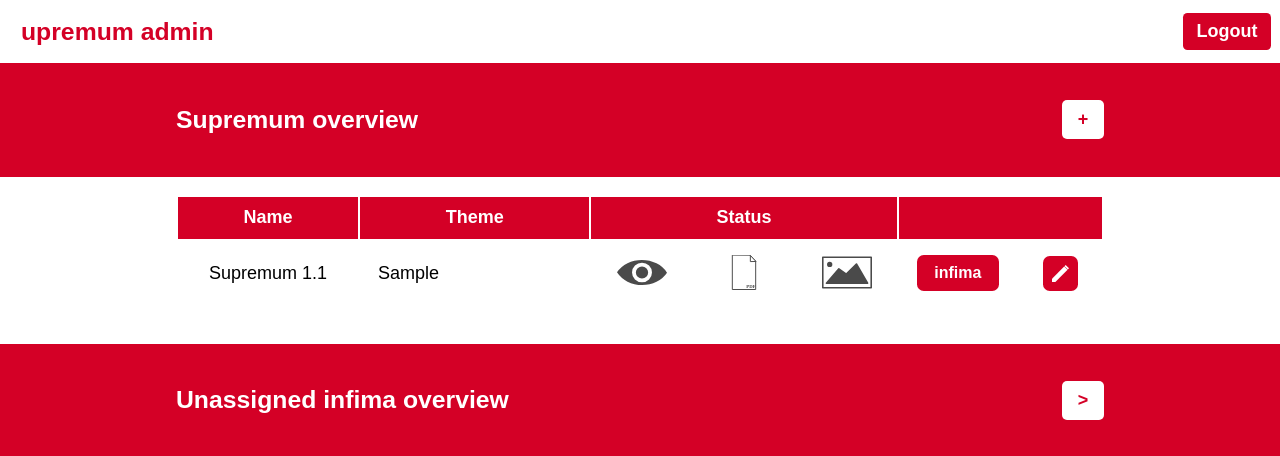
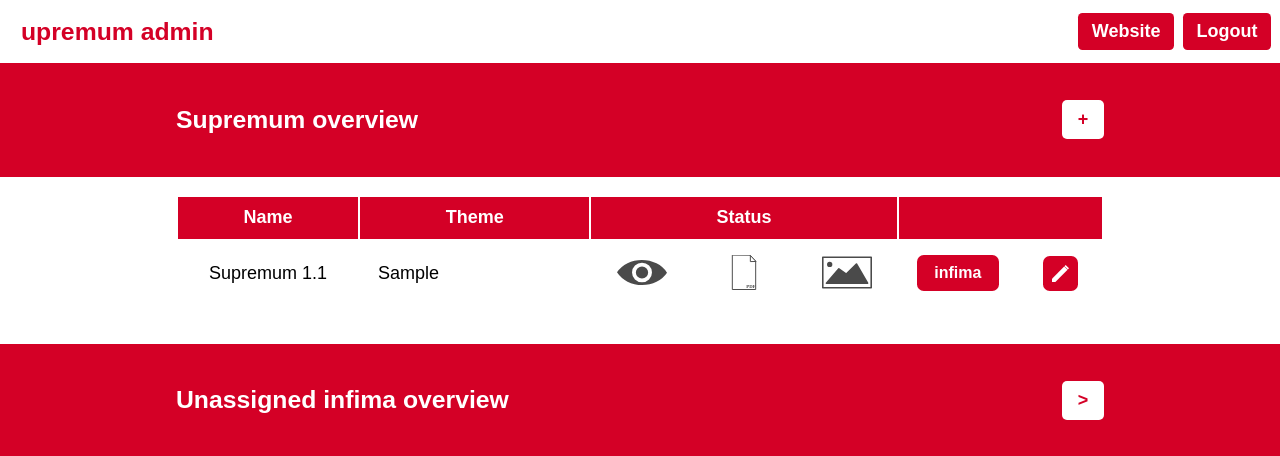
Before and after one commit to GEWIS/supremumweb, a Flask app: page /admin/ in a window 1280 px wide. Shown: the top 456 px of the page. Run offline with Flask 2, Linux system fonts and the light colour scheme; a user stored in the database is signed in; tables that the repository leaves empty hold one stand-in row (values such as "Sample post"); some libraries are stand-ins or nearby versions.

Commit message:
feat: add buttons to and from admin panel

```diff
--- a/app/admin/templates/components/admin_menu.html
+++ b/app/admin/templates/components/admin_menu.html
@@ -5,3 +5,9 @@
 {% block title %}
 <h3 class="logo-text accomodate-shrink">upremum admin</h3>
 {% endblock %}
+
+{% block cross_link %}
+<a href="/" class="login-btn btn-hover">
+    <span><b>Website</b></span>
+</a>
+{% endblock %}
--- a/app/home/static/stylesheets/shared.css
+++ b/app/home/static/stylesheets/shared.css
@@ -103,6 +103,10 @@ p, span {
     margin-left: 3px;
 }
 
+.menu-buttons {
+    display: flex;
+}
+
 .login-btn {
     background-color: var(--GEWIS-red);
     border-radius: .5rem;
--- a/app/home/templates/components/menu.html
+++ b/app/home/templates/components/menu.html
@@ -5,13 +5,22 @@
         <h3 class="logo-text accomodate-shrink">upremum</h3>
         {% endblock %}
     </a>
+    <div class="menu-buttons">
     {% if user.is_authenticated %}
+        {% if user.is_admin %}
+            {% block cross_link %}
+                <a href="/admin" class="login-btn btn-hover">
+                    <span><b>Admin</b></span>
+                </a>
+            {% endblock %}
+        {% endif %}
         <a href="/auth/logout" class="login-btn btn-hover">
-            <span class="accomodate-shrink"><b>Logout</b></span>
+            <span><b>Logout</b></span>
         </a>
     {% else %}
         <a href="/auth/login" class="login-btn btn-hover">
-            <span class="accomodate-shrink"><b>Login</b></span>
+            <span><b>Login</b></span>
         </a>
     {% endif %}
+    </div>
 </div>
```
